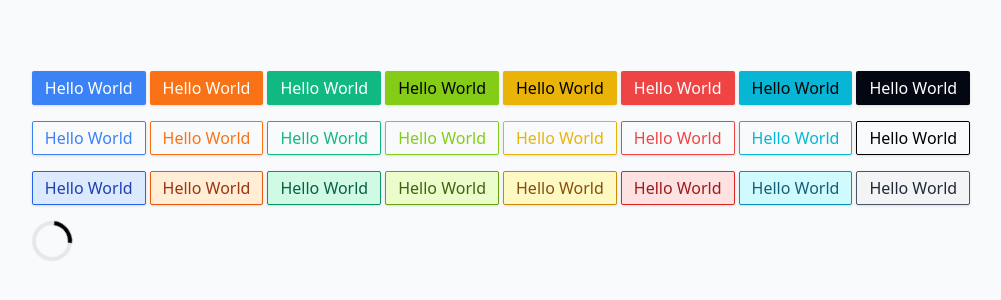
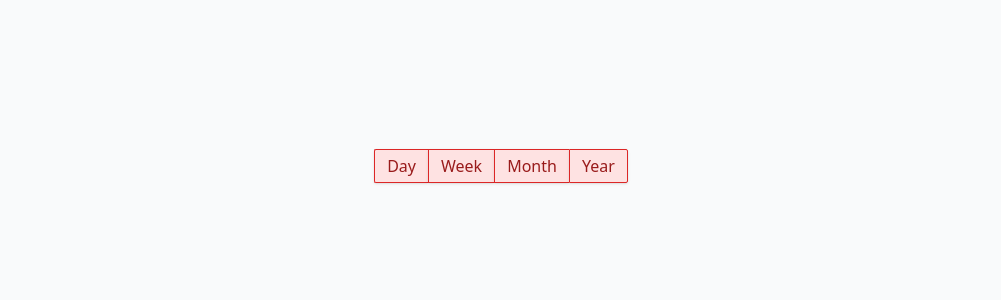
Before and after one commit to henil0604/sveltui, a SvelteKit app: page / in a window 1280 px wide. Shown: the part 234-534 px from the top of the page, without its empty margins (139-1140 px from the left). Built offline with nearby package versions, Linux system fonts and the light colour scheme.

Commit message:
feat: new component ButtonGroup

```diff
--- /dev/null
+++ b/src/lib/components/ButtonGroup/ButtonGroup.svelte
@@ -0,0 +1,36 @@
+<script lang="ts">
+    import { onMount } from "svelte";
+
+    let group: HTMLDivElement;
+
+    onMount(() => {
+        let buttons = group.querySelectorAll("button");
+
+        if (buttons.length === 0) return;
+
+        // Border Adjustment
+        let firstButton = buttons[0];
+        let lastButton = buttons[buttons.length - 1];
+
+        firstButton.style.borderTopRightRadius = "0";
+        firstButton.style.borderBottomRightRadius = "0";
+        firstButton.style.borderRight = "none";
+        lastButton.style.borderTopLeftRadius = "0";
+        lastButton.style.borderBottomLeftRadius = "0";
+
+        for (let i = 1; i < buttons.length - 1; i++) {
+            buttons[i].style.borderRadius = "0";
+            buttons[i].style.borderRight = "none";
+        }
+    });
+</script>
+
+<div bind:this={group} class="btn-group">
+    <slot />
+</div>
+
+<style lang="postcss" scoped>
+    .btn-group {
+        @apply flex gap-0;
+    }
+</style>
--- /dev/null
+++ b/src/lib/components/ButtonGroup/index.ts
@@ -0,0 +1,3 @@
+import ButtonGroup from './ButtonGroup.svelte';
+
+export default ButtonGroup;
--- a/src/lib/index.ts
+++ b/src/lib/index.ts
@@ -1,2 +1,3 @@
 export { default as Button } from "$lib/components/Button/Button.svelte";
+export { default as ButtonGroup } from "$lib/components/ButtonGroup/ButtonGroup.svelte";
 export { default as Spinner } from "$lib/components/Spinner/Spinner.svelte";
--- a/src/routes/+page.svelte
+++ b/src/routes/+page.svelte
@@ -1,5 +1,5 @@
 <script>
-    import { Button, Spinner } from "$lib";
+    import { Button, ButtonGroup, Spinner } from "$lib";
     import "../app.postcss";
 
     let loading = false;
@@ -11,42 +11,11 @@
 
 <div class="flex flex-col flex-wrap gap-4 p-3">
     <div class="flex flex-wrap gap-1">
-        <Button {loading} variant="primary" type="filled">Hello World</Button>
-        <Button {loading} variant="secondary" type="filled">Hello World</Button>
-        <Button {loading} variant="tertiary" type="filled">Hello World</Button>
-        <Button {loading} variant="success" type="filled">Hello World</Button>
-        <Button {loading} variant="warn" type="filled">Hello World</Button>
-        <Button {loading} variant="error" type="filled">Hello World</Button>
-        <Button {loading} variant="info" type="filled">Hello World</Button>
-        <Button {loading} variant="dark" type="filled">Hello World</Button>
-    </div>
-
-    <div class="flex flex-wrap gap-1">
-        <Button {loading} variant="primary" type="outlined">Hello World</Button>
-        <Button {loading} variant="secondary" type="outlined"
-            >Hello World</Button
-        >
-        <Button {loading} variant="tertiary" type="outlined">Hello World</Button
-        >
-        <Button {loading} variant="success" type="outlined">Hello World</Button>
-        <Button {loading} variant="warn" type="outlined">Hello World</Button>
-        <Button {loading} variant="error" type="outlined">Hello World</Button>
-        <Button {loading} variant="info" type="outlined">Hello World</Button>
-        <Button {loading} variant="dark" type="outlined">Hello World</Button>
-    </div>
-
-    <div class="flex flex-wrap gap-1">
-        <Button {loading} variant="primary" type="soft">Hello World</Button>
-        <Button {loading} variant="secondary" type="soft">Hello World</Button>
-        <Button {loading} variant="tertiary" type="soft">Hello World</Button>
-        <Button {loading} variant="success" type="soft">Hello World</Button>
-        <Button {loading} variant="warn" type="soft">Hello World</Button>
-        <Button {loading} variant="error" type="soft">Hello World</Button>
-        <Button {loading} variant="info" type="soft">Hello World</Button>
-        <Button {loading} variant="dark" type="soft">Hello World</Button>
-    </div>
-
-    <div class="flex flex-wrap gap-1">
-        <Spinner />
+        <ButtonGroup>
+            <Button variant="error" type="soft">Day</Button>
+            <Button variant="error" type="soft">Week</Button>
+            <Button variant="error" type="soft">Month</Button>
+            <Button variant="error" type="soft">Year</Button>
+        </ButtonGroup>
     </div>
 </div>
```
